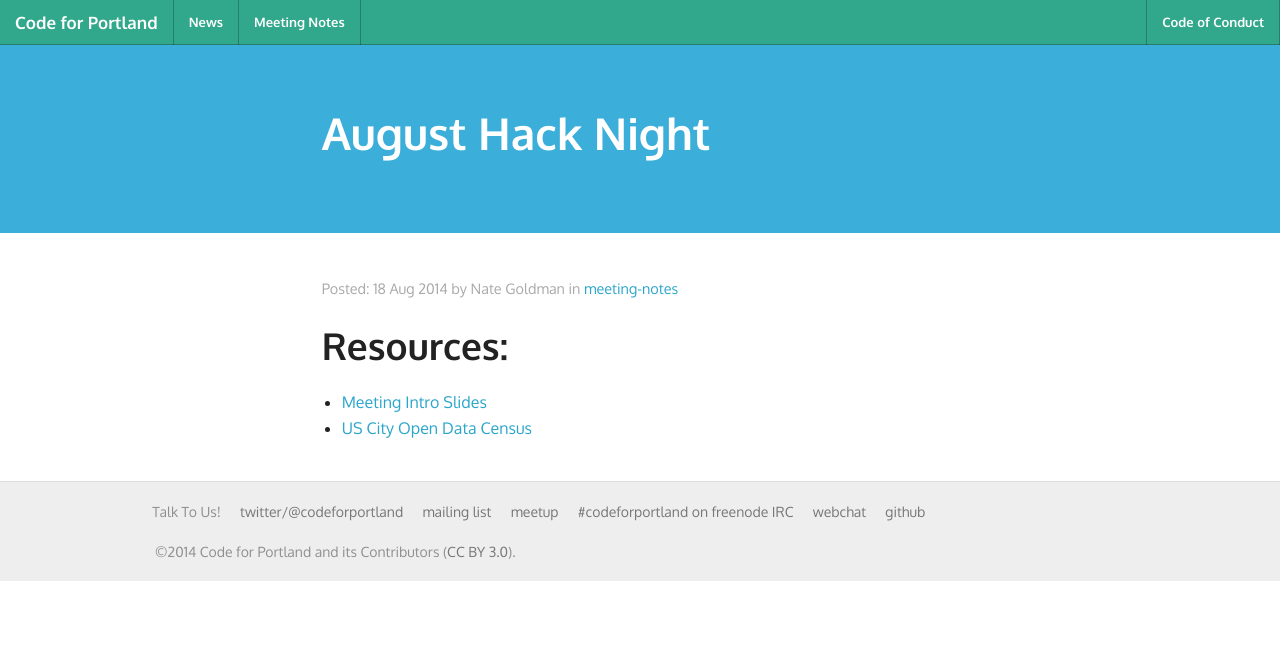
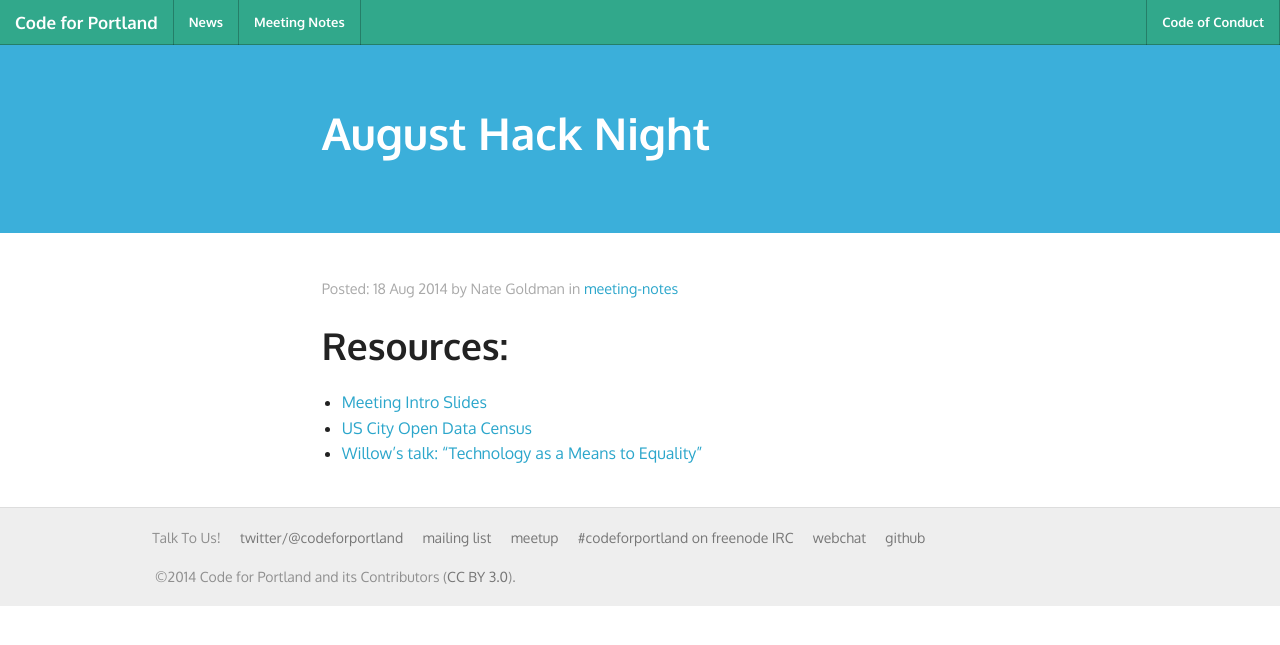
Before and after one commit to code-for-portland-archive/codeforportland.github.io, a Jekyll site: the page built from meeting-notes/_posts/2014-08-18-august-hack-night.md, in a window 1280 px wide. Shown: the top 645 px of the page. Built offline with Jekyll 4.4.1, drawn with Linux system fonts in a browser that asks for light colours; Markdown is read by kramdown in place of the engine named in the settings.

Commit message:
Update 2014-08-18-august-hack-night.md

```diff
--- a/meeting-notes/_posts/2014-08-18-august-hack-night.md
+++ b/meeting-notes/_posts/2014-08-18-august-hack-night.md
@@ -9,3 +9,4 @@ excerpt: "Meeting notes for our fifth hack night."
 
 - [Meeting Intro Slides](http://slides.com/ngoldman/code-for-portland-intro)
 - [US City Open Data Census](http://us-city.census.okfn.org/)
+- [Willow's talk: "Technology as a Means to Equality"](http://youtu.be/oBwmMKxX5M8)
```
